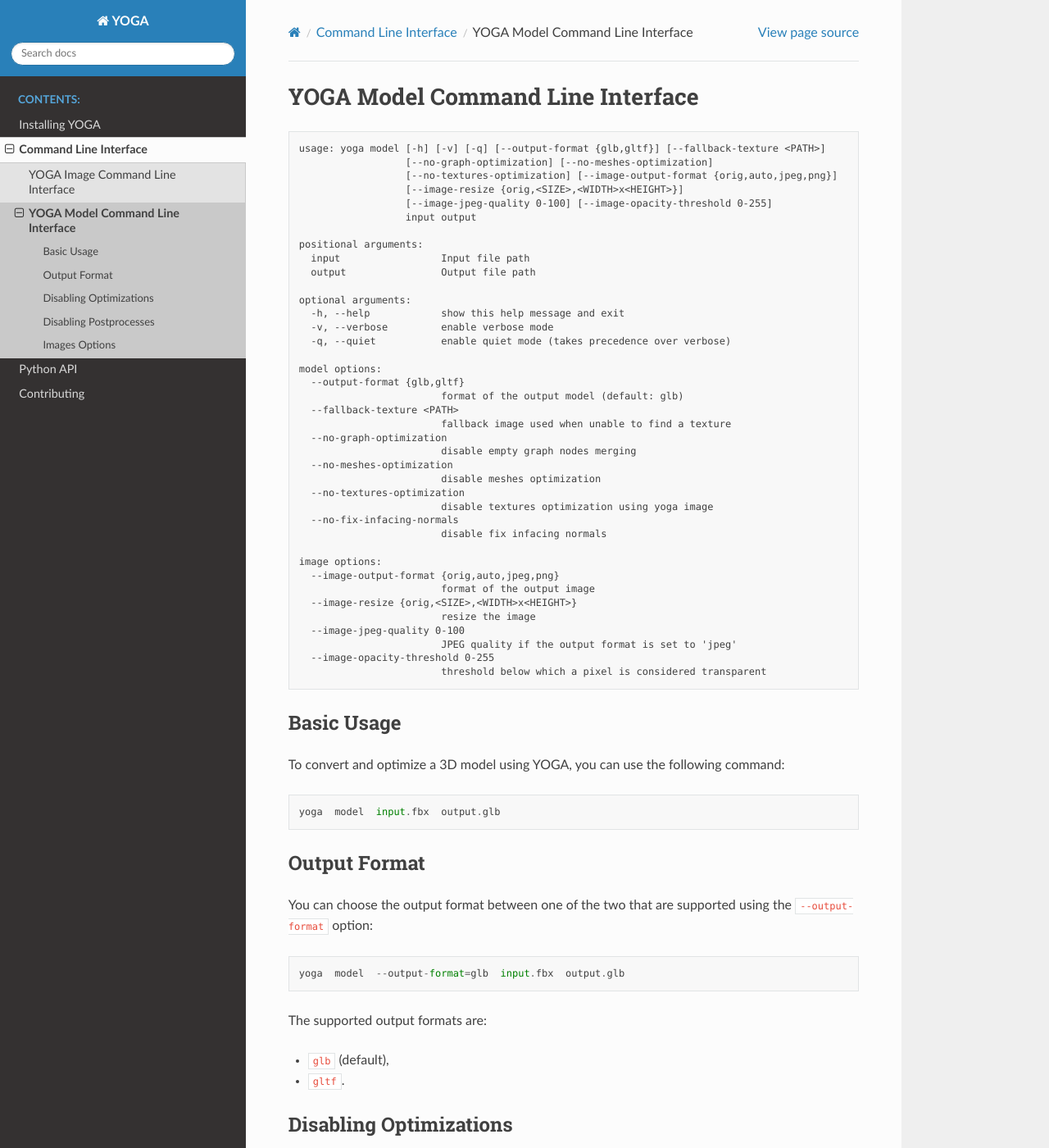
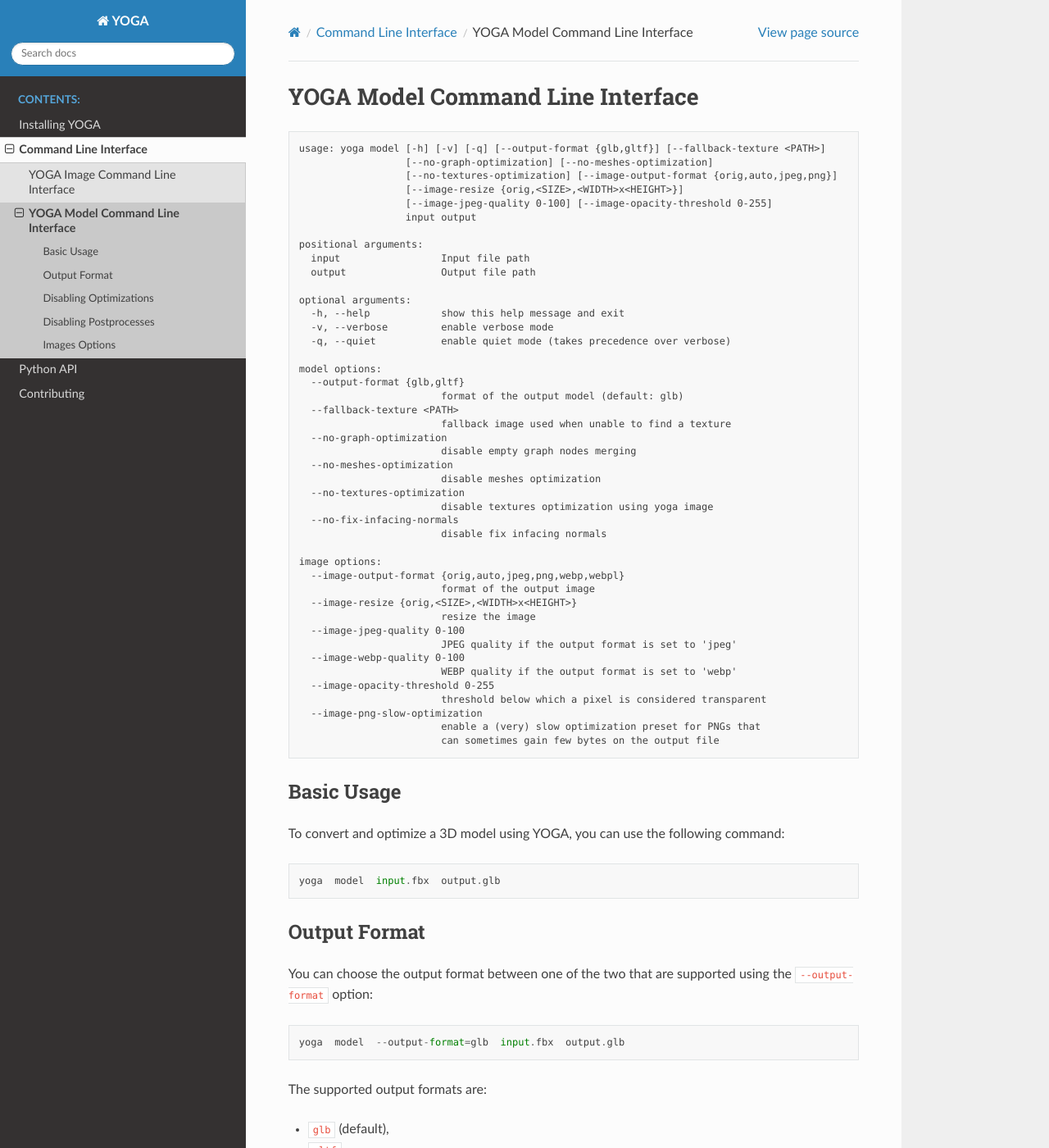
Before and after one commit to wanadev/yoga, a Sphinx documentation site: the page built from doc/cli/model.rst, in a window 1280 px wide and 1400 px high. Shown: the whole window at 82% size. Built offline with Sphinx 7.4.7 and the Read the Docs theme 2.0.0, drawn with Linux system fonts in a browser that asks for light colours; some of the changed text lies outside the part shown.

Commit message:
Update documentation

```diff
--- a/doc/cli/model.rst
+++ b/doc/cli/model.rst
@@ -34,14 +34,20 @@
                             disable fix infacing normals
 
     image options:
-      --image-output-format {orig,auto,jpeg,png}
+      --image-output-format {orig,auto,jpeg,png,webp,webpl}
                             format of the output image
       --image-resize {orig,<SIZE>,<WIDTH>x<HEIGHT>}
                             resize the image
       --image-jpeg-quality 0-100
                             JPEG quality if the output format is set to 'jpeg'
+      --image-webp-quality 0-100
+                            WEBP quality if the output format is set to 'webp'
       --image-opacity-threshold 0-255
                             threshold below which a pixel is considered transparent
+      --image-png-slow-optimization
+                            enable a (very) slow optimization preset for PNGs that
+                            can sometimes gain few bytes on the output file
+
 
 
 Basic Usage
@@ -106,6 +112,10 @@
 
 * The YOGA Model ``--image-jpeg-quality`` option is equivalent to the ``--jpeg-quality`` of  YOGA Image,
 
+* The YOGA Model ``--image-webp-quality`` option is equivalent to the ``--webp-quality`` of  YOGA Image,
+
 * The YOGA Model ``--image-opacity-threshold`` option is equivalent to the ``--opacity-threshold`` of  YOGA Image,
 
+* The YOGA Model ``--image-png-slow-optimization`` option is equivalent to the ``--png-slow-optimization`` of  YOGA Image,
+
 See the :doc:`./image` documentation for more information.
```
Also changed, not shown: doc/cli/image.rst (+14 -0 lines), 2 other files.
